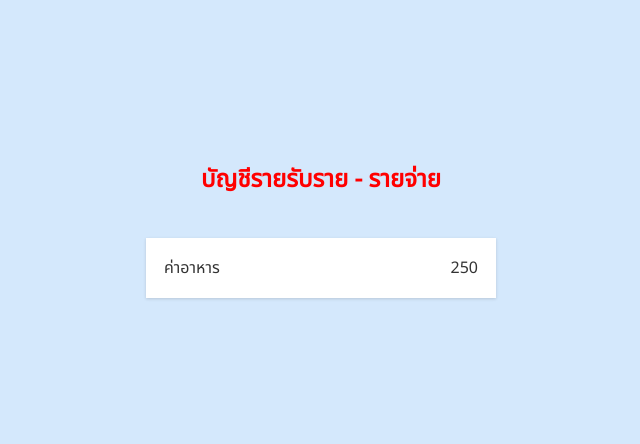
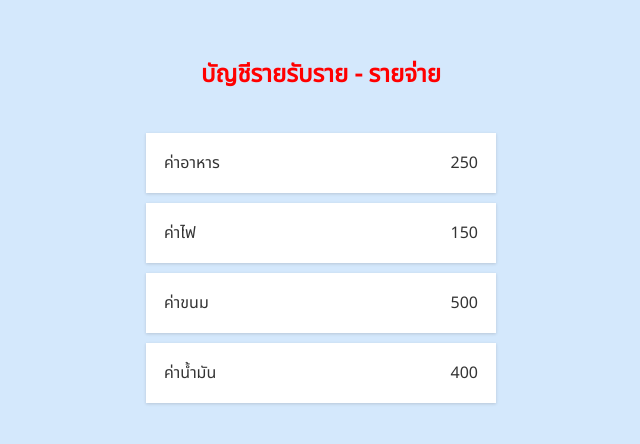
Before and after one commit to chankxow/ReactJs-Begin, a React (Create React App) app in the folder myApplication/react-basic/: page / in a window 1280 px wide. Shown: the part 170-614 px from the top of the page, without its empty margins (319-959 px from the left). Built offline with nearby package versions, Linux system fonts and the light colour scheme.

Commit message:
Update transaction.js

```diff
--- a/myApplication/react-basic/src/component/transaction.js
+++ b/myApplication/react-basic/src/component/transaction.js
@@ -5,6 +5,9 @@ const Transaction =()=>{
     return(
     <ul className="item-list">
       <Item title='ค่าอาหาร' amount='250'/>
+      <Item title='ค่าไฟ' amount='150'/>
+      <Item title='ค่าขนม' amount='500'/>
+      <Item title='ค่าน้ำมัน' amount='400'/>
     </ul>
     );
 }
```
